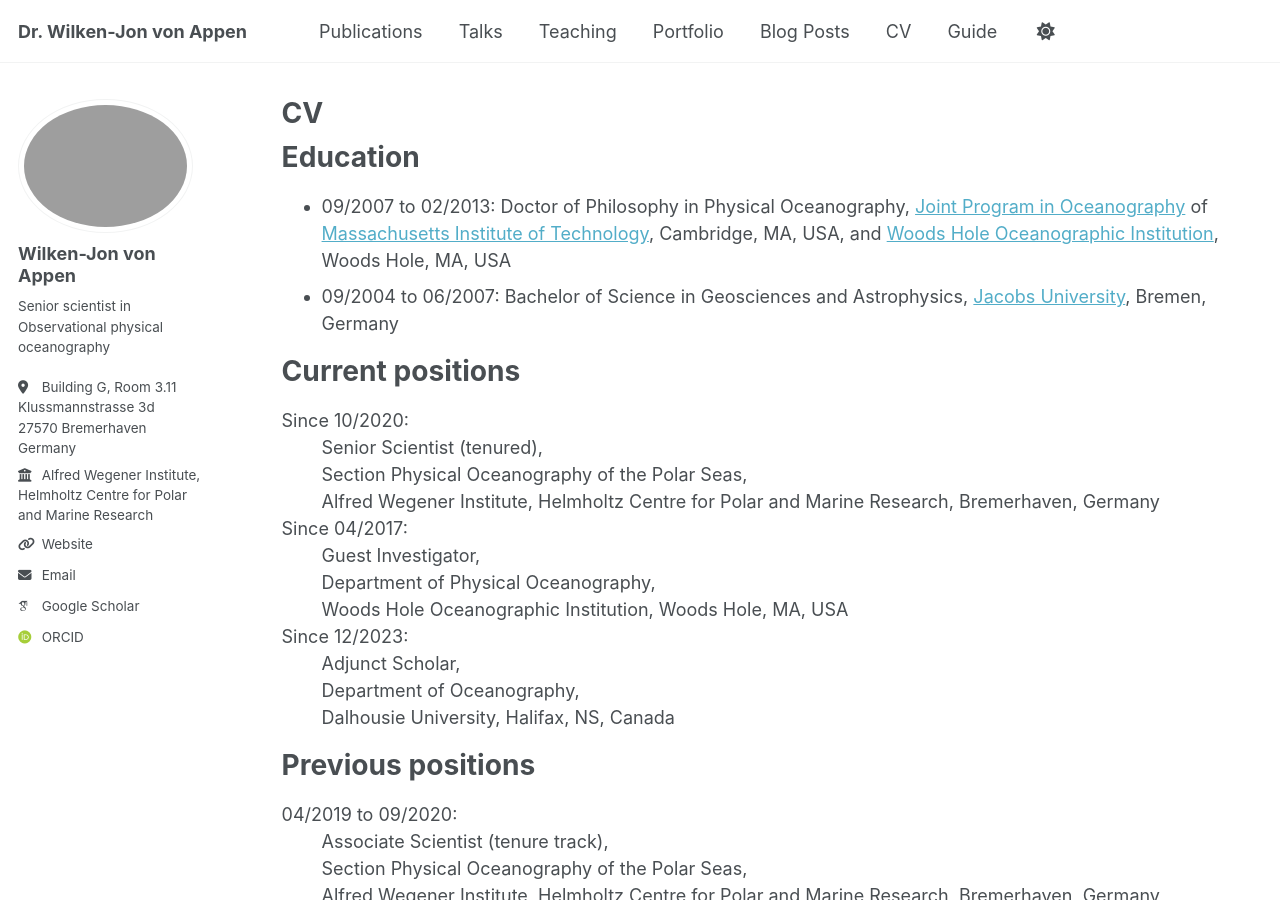
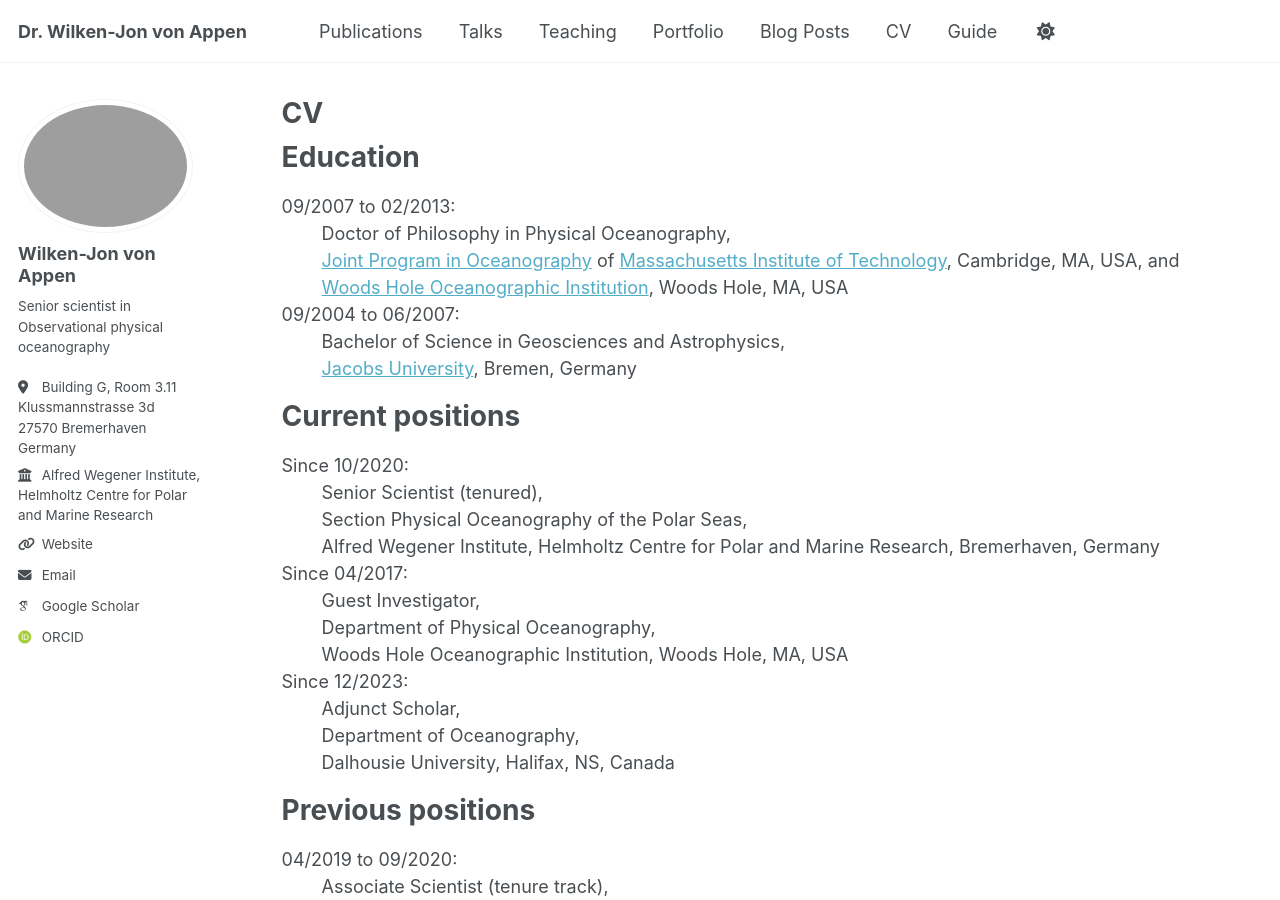
Before and after one commit to wjvappen/wjvappen, a Jekyll site: the page built from _pages/cv.md, in a window 1280 px wide and 900 px high. Built offline with Jekyll 4.4.1, drawn with Linux system fonts in a browser that asks for light colours; some web fonts are replaced; a script bundle is joined from its source files by our own code; library files that are not in the unit come from our copies.

Commit message:
Update cv.md
Edits

```diff
--- a/_pages/cv.md
+++ b/_pages/cv.md
@@ -11,8 +11,14 @@ redirect_from:
 
 Education
 ======
-* 09/2007 to 02/2013: Doctor of Philosophy in Physical Oceanography, [Joint Program in Oceanography](https://mit.whoi.edu/) of [Massachusetts Institute of Technology](https://web.mit.edu/), Cambridge, MA, USA, and [Woods Hole Oceanographic Institution](https://www.whoi.edu/), Woods Hole, MA, USA
-* 09/2004 to 06/2007: Bachelor of Science in Geosciences and Astrophysics, [Jacobs University](https://constructor.university/more/about-us/history), Bremen, Germany
+09/2007 to 02/2013:
+: Doctor of Philosophy in Physical Oceanography,<br>
+[Joint Program in Oceanography](https://mit.whoi.edu/) of [Massachusetts Institute of Technology](https://web.mit.edu/), Cambridge, MA, USA, and<br>
+[Woods Hole Oceanographic Institution](https://www.whoi.edu/), Woods Hole, MA, USA
+
+09/2004 to 06/2007:
+: Bachelor of Science in Geosciences and Astrophysics,<br>
+[Jacobs University](https://constructor.university/more/about-us/history), Bremen, Germany
 
 
 Current positions
@@ -55,7 +61,7 @@ Department of Earth and Planetary Sciences,<br>
 Massachusetts Institute of Technology, Cambridge, MA, USA
 
 Career breaks
-
+======
 11/2022 to 06/2023:
 : Partial parental leave,<br>
 3 months with 20% work load; 5 months with 75% work load
```
